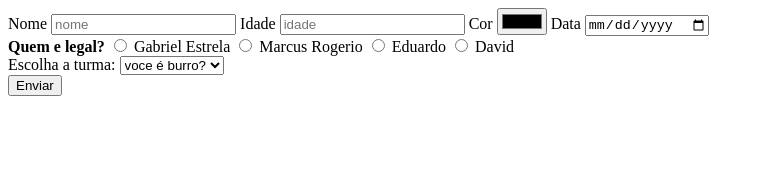
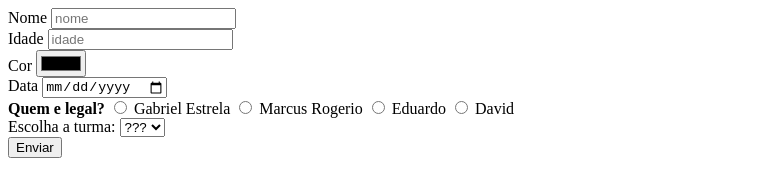
Before and after one commit to Gestrela16/aulas_html_css, a plain HTML site: page 1_FORMULARIOS/4_atividade/index2.html in a window 1280 px wide. Shown: the whole page, without its empty margins (0-764 px from the left). Drawn offline with Linux system fonts and the light colour scheme.

Commit message:
introdução ao CSS

```diff
--- a/1_FORMULARIOS/4_atividade/index2.html
+++ b/1_FORMULARIOS/4_atividade/index2.html
@@ -12,13 +12,16 @@
     <div>
         <label for="nome">Nome</label>
         <input type="text" id="nome" placeholder="nome">
-
+    </div>
+    <div>
         <label for="idade">Idade</label>
         <input type="number" id="idade" placeholder="idade">
-
+    </div>
+    <div>
         <label for="cor">Cor</label>
         <input type="color" id="cor" placeholder="coloque sua cor favorita">
-
+    </div>
+    <div>
         <label for="data">Data</label>
         <input type="date" id="data">
     </div>
@@ -43,7 +46,7 @@
     <div>
         <label for="turma">Escolha a turma:</label>
         <select name="turma" id="turma">
-            <option disabled selected>voce é burro?</option>
+            <option disabled selected>???</option>
             <option value="1A">1A</option>
             <option value="1B">1B</option>
             <option value="1C">1C</option>
```
Also changed, not shown: 2_css/index.html (added, +15 -0 lines).
